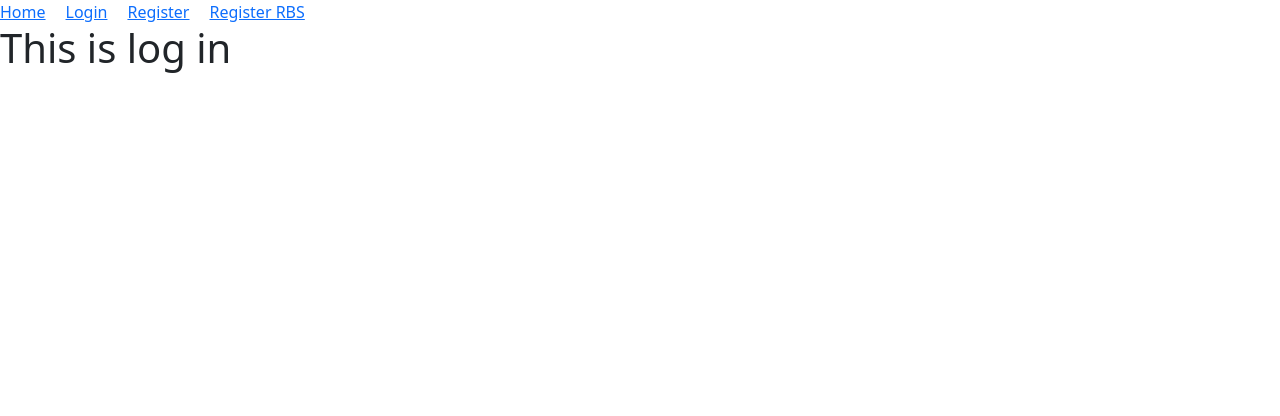
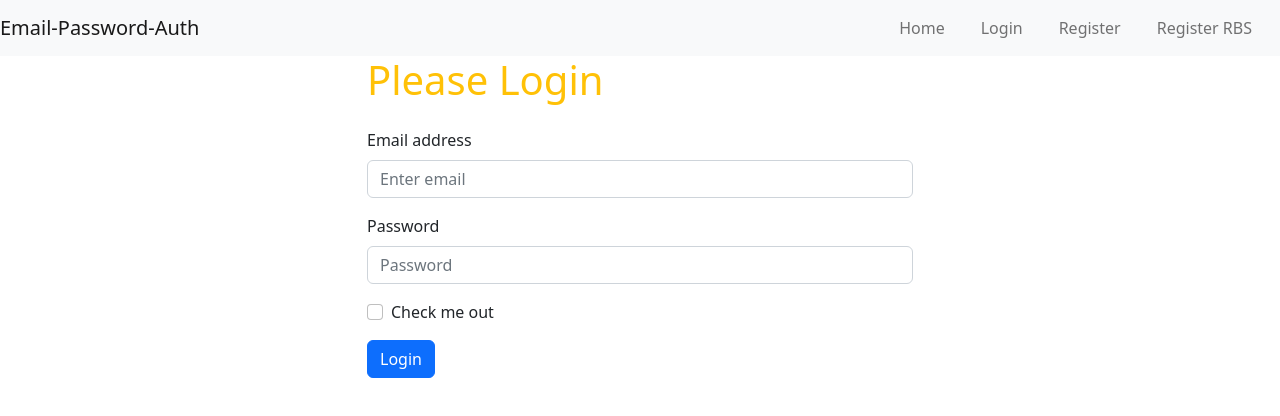
Before and after one commit to Sayeedifty1/email-password-auth, a React (Vite) app: page /login in a window 1280 px wide. Shown: the top 416 px of the page. Built offline with nearby package versions, Linux system fonts and the light colour scheme.

Commit message:
login page added and nav bar classes added

```diff
--- a/src/Components/Header/Header.jsx
+++ b/src/Components/Header/Header.jsx
@@ -1,13 +1,30 @@
 import React from 'react';
 import { Link } from 'react-router-dom';
-import './Header.css'
+import './Header.css';
+
 const Header = () => {
     return (
-        <nav>
-            <Link to="/">Home</Link>
-            <Link to="/login">Login</Link>
-            <Link to="/register">Register</Link>
-            <Link to="/register-rbs">Register RBS</Link>
+        <nav className="navbar navbar-expand-lg navbar-light bg-light">
+            <Link to="/" className="navbar-brand">Email-Password-Auth</Link>
+            <button className="navbar-toggler" type="button" data-bs-toggle="collapse" data-bs-target="#navbarNav" aria-controls="navbarNav" aria-expanded="false" aria-label="Toggle navigation">
+                <span className="navbar-toggler-icon"></span>
+            </button>
+            <div className="collapse navbar-collapse" id="navbarNav">
+                <ul className="navbar-nav ms-auto">
+                    <li className="nav-item">
+                        <Link to="/" className="nav-link">Home</Link>
+                    </li>
+                    <li className="nav-item">
+                        <Link to="/login" className="nav-link">Login</Link>
+                    </li>
+                    <li className="nav-item">
+                        <Link to="/register" className="nav-link">Register</Link>
+                    </li>
+                    <li className="nav-item">
+                        <Link to="/register-rbs" className="nav-link">Register RBS</Link>
+                    </li>
+                </ul>
+            </div>
         </nav>
     );
 };
--- a/src/Components/Login/Login.jsx
+++ b/src/Components/Login/Login.jsx
@@ -1,10 +1,42 @@
 import React from 'react';
+import Button from 'react-bootstrap/Button';
+import Form from 'react-bootstrap/Form';
+import Container from 'react-bootstrap/Container';
+import Row from 'react-bootstrap/Row';
+import Col from 'react-bootstrap/Col';
 
 const Login = () => {
+
+    const handleLogIn= (event)=>{
+        event.prevent.Default();
+        const form = event.target;
+    }
     return (
-        <div>
-            <h1>This is log in</h1>
-        </div>
+        <Container>
+            <Row className="justify-content-center">
+                <Col md={6} sm={9} xs={12}>
+                    <h1 className='text-warning mb-4'>Please Login</h1>
+                    <Form>
+                        <Form.Group className="mb-3" controlId="formBasicEmail">
+                            <Form.Label>Email address</Form.Label>
+                            <Form.Control type="email" name="email" placeholder="Enter email" />
+
+                        </Form.Group>
+
+                        <Form.Group className="mb-3" controlId="formBasicPassword">
+                            <Form.Label>Password</Form.Label>
+                            <Form.Control type="password" name="password" placeholder="Password" />
+                        </Form.Group>
+                        <Form.Group className="mb-3" controlId="formBasicCheckbox">
+                            <Form.Check type="checkbox" label="Check me out" />
+                        </Form.Group>
+                        <Button variant="primary" type="Login">
+                            Login
+                        </Button>
+                    </Form>
+                </Col>
+            </Row>
+        </Container>
     );
 };
 
```
